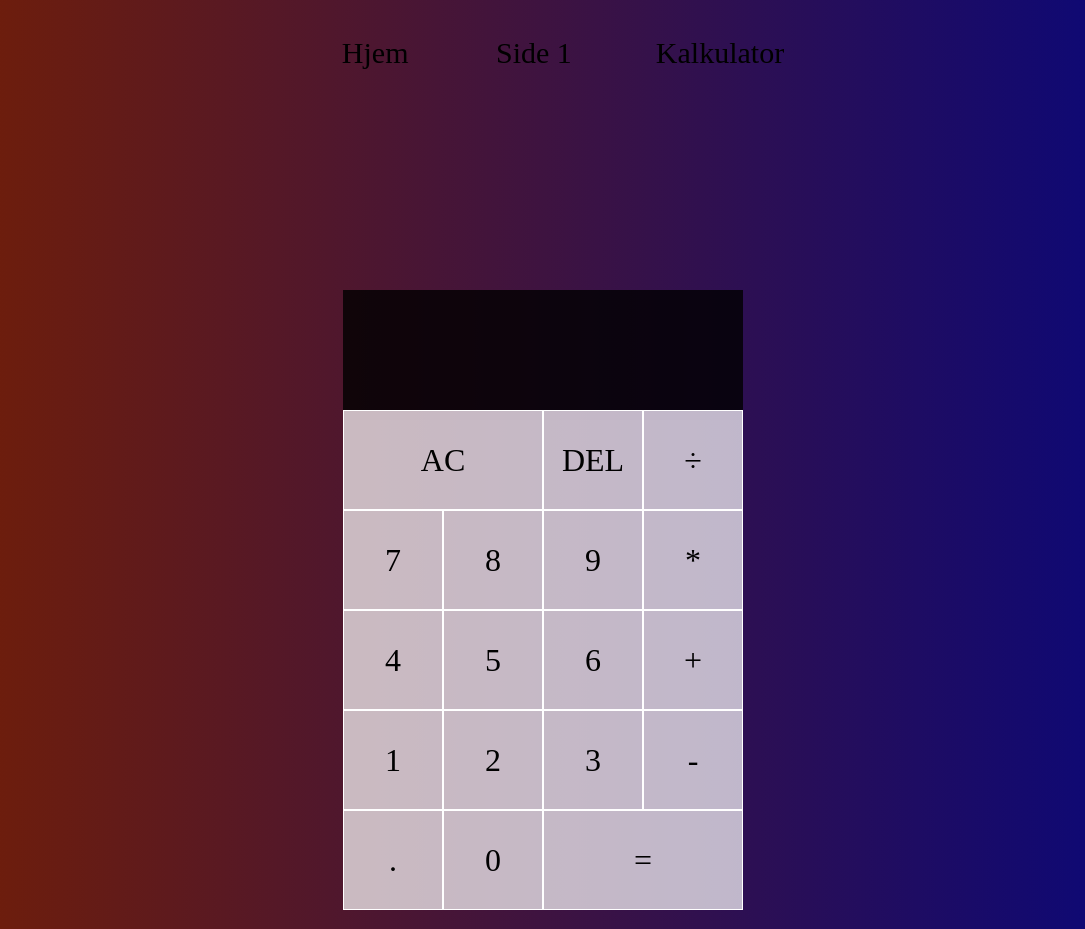
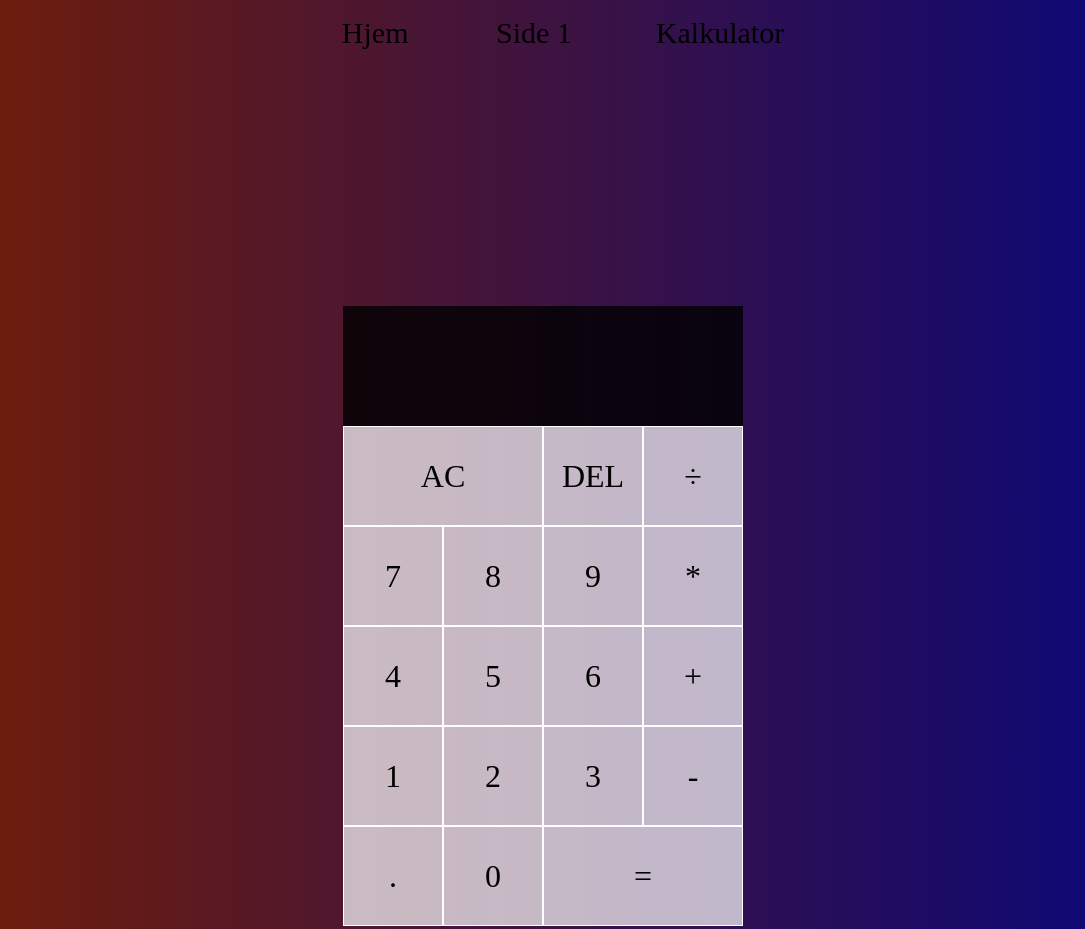
Before and after one commit to Smulten2/smulten2.github.io, a plain HTML site: page kalkulator.html in a window 1280 px wide. Shown: the top 929 px of the page, without its empty margins (97-1182 px from the left). Drawn offline with Linux system fonts and the light colour scheme.

Commit message:
Update kalkulator.css

```diff
--- a/kalkulator.css
+++ b/kalkulator.css
@@ -65,10 +65,6 @@ body {
     background-size: cover;
 }
 
-.menu {
-    padding: 20px;
-}
-
 .menu li {
     display: inline;
     padding: 20px 20px 15px 20px;
```
